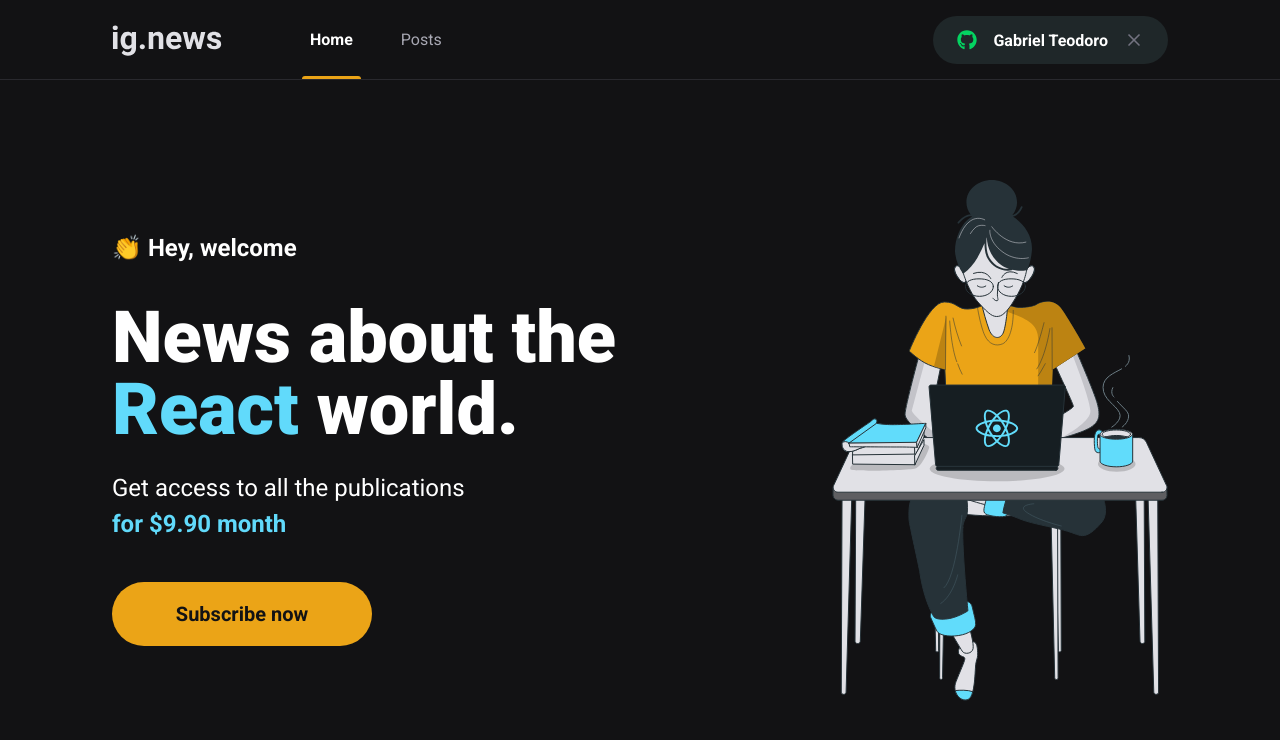
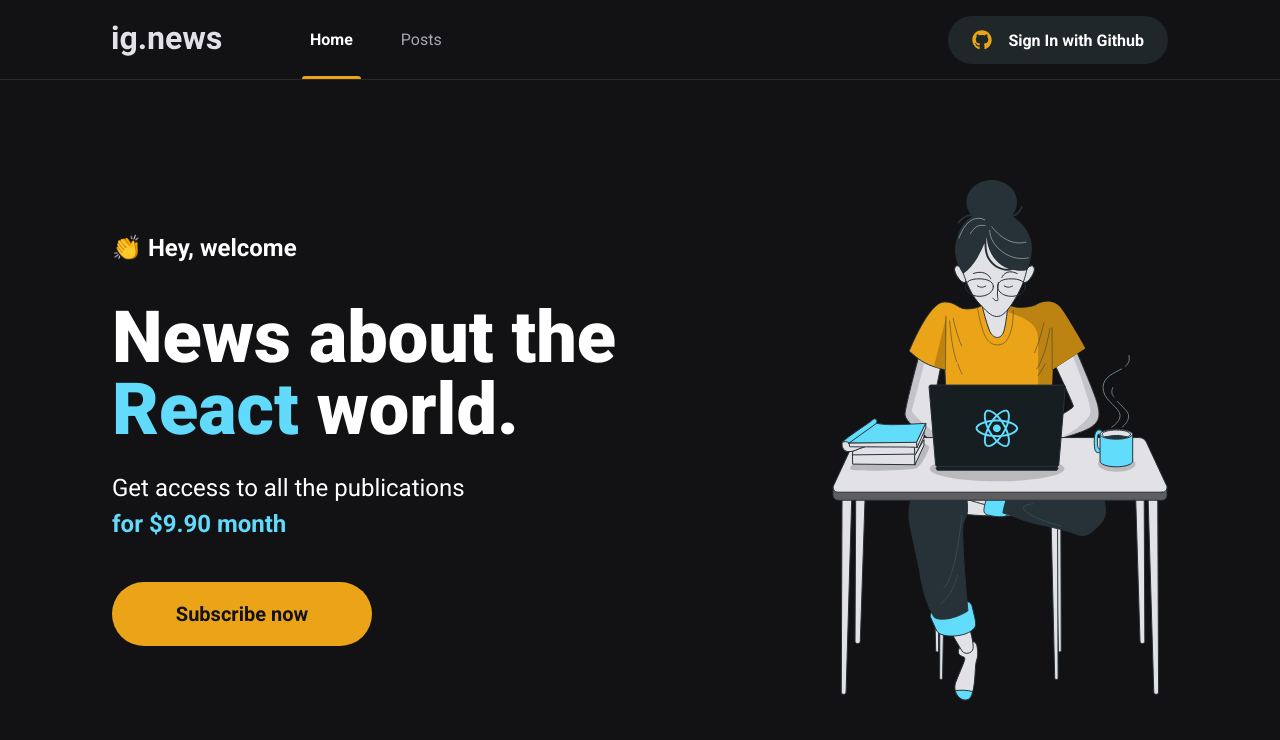
Before and after one commit to oigabrielteodoro/ig.news, a Next.js app: page / in a window 1280 px wide. Shown: the top 740 px of the page. Built offline with nearby package versions, Linux system fonts and the light colour scheme.

Commit message:
feat: added environment.d.ts to env types

```diff
--- a/src/components/SignInButton/index.tsx
+++ b/src/components/SignInButton/index.tsx
@@ -4,7 +4,7 @@ import { FiX } from 'react-icons/fi';
 import styles from './styles.module.scss';
 
 export function SignInButton() {
-  const isUserLoggedIn = true;
+  const isUserLoggedIn = false;
 
   return isUserLoggedIn ? (
     <button
```
Also changed, not shown: src/@types/environment.d.ts (added, +9 -0 lines).
